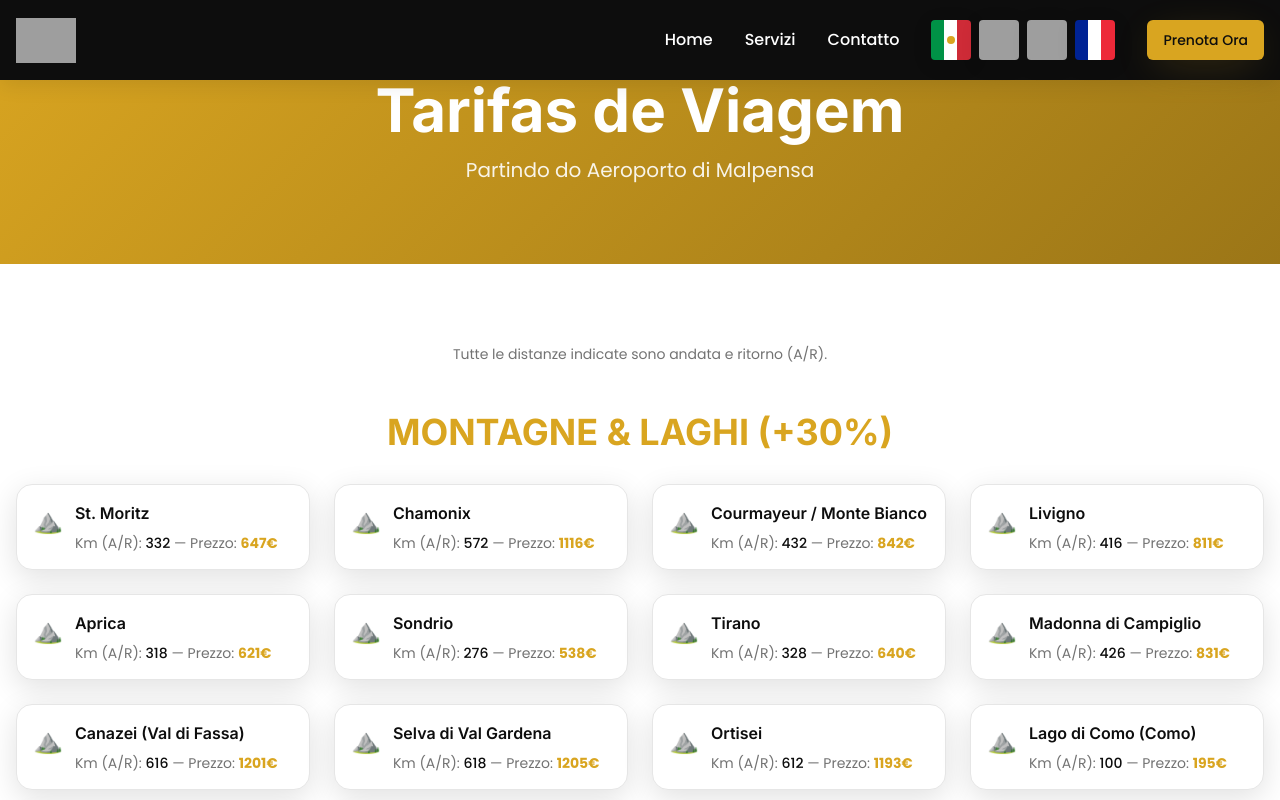
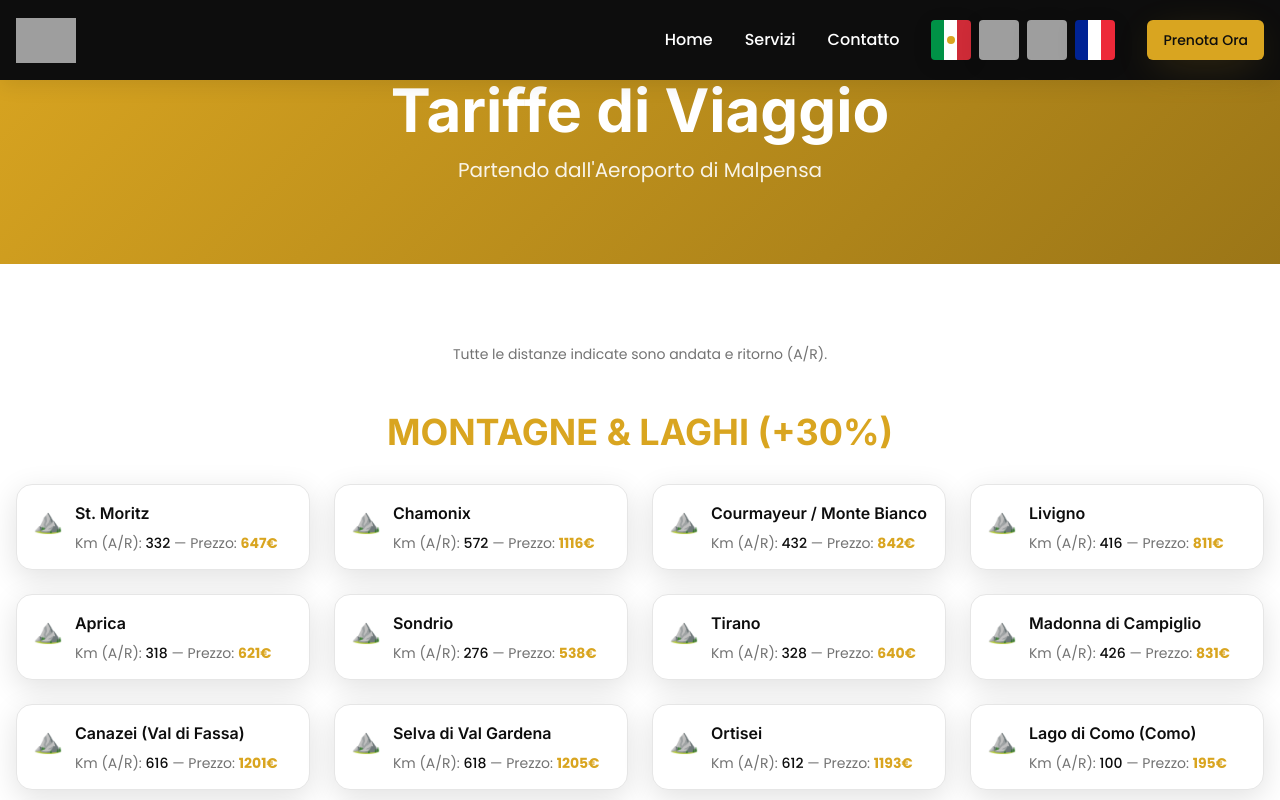
Before and after one commit to lovableatheris-sketch/milan-sightseeing-chauffeur, a React (Vite) app: page /tarifas in a window 1280 px wide. Shown: the top 800 px of the page. Built offline with nearby package versions, Linux system fonts and the light colour scheme; grey boxes are pictures that could not be loaded; the HTML template or start-up script is replaced by a standard one.

Commit message:
Fix translation on tariffs page

```diff
--- a/src/locales/translations.ts
+++ b/src/locales/translations.ts
@@ -109,6 +109,20 @@ export const translations = {
       title: "Tarifas de Viagem",
       description: "Confira nossas tarifas para destinos de montanha, lagos, praias e grandes cidades, partindo do Aeroporto di Malpensa.",
       viewAll: "Ver todas as tarifas",
+      pageTitle: "Tarifas de Viagem",
+      pageSubtitle: "Partindo do Aeroporto di Malpensa",
+      distanceNote: "Todas as distâncias indicadas são ida e volta (A/R).",
+      mountainsTitle: "MONTANHAS & LAGOS (+30%)",
+      seaTitle: "MAR & GRANDES CIDADES",
+      kmLabel: "Km (A/R):",
+      priceLabel: "Preço:",
+      ratesBox: {
+        baseRate: "Tarifa quilométrica base:",
+        mountainRate: "Lagos e Montanhas:",
+        hourlyRate: "Disposições horárias:",
+        olympicsRate: "Olimpíadas Milano-Cortina:",
+      },
+      bookNow: "Reserve Agora",
     },
     footer: {
       brand: "Sightseeing di Thomas Tagliatti",
@@ -229,6 +243,20 @@ export const translations = {
       title: "Travel Rates",
       description: "Check our rates for mountain, lake, beach and major city destinations, departing from Malpensa Airport.",
       viewAll: "View all rates",
+      pageTitle: "Travel Rates",
+      pageSubtitle: "Departing from Malpensa Airport",
+      distanceNote: "All distances indicated are round trip (A/R).",
+      mountainsTitle: "MOUNTAINS & LAKES (+30%)",
+      seaTitle: "SEA & MAJOR CITIES",
+      kmLabel: "Km (A/R):",
+      priceLabel: "Price:",
+      ratesBox: {
+        baseRate: "Base per-kilometer rate:",
+        mountainRate: "Lakes and Mountains:",
+        hourlyRate: "Hourly disposal:",
+        olympicsRate: "Milano-Cortina Olympics:",
+      },
+      bookNow: "Book Now",
     },
     footer: {
       brand: "Sightseeing di Thomas Tagliatti",
@@ -349,6 +377,20 @@ export const translations = {
       title: "Tariffe di Viaggio",
       description: "Consulta le nostre tariffe per destinazioni di montagna, laghi, mare e grandi città, partendo dall'Aeroporto di Malpensa.",
       viewAll: "Visualizza tutte le tariffe",
+      pageTitle: "Tariffe di Viaggio",
+      pageSubtitle: "Partendo dall'Aeroporto di Malpensa",
+      distanceNote: "Tutte le distanze indicate sono andata e ritorno (A/R).",
+      mountainsTitle: "MONTAGNE & LAGHI (+30%)",
+      seaTitle: "MARE & GRANDI CITTÀ",
+      kmLabel: "Km (A/R):",
+      priceLabel: "Prezzo:",
+      ratesBox: {
+        baseRate: "Tariffa chilometrica base:",
+        mountainRate: "Laghi e Montagne:",
+        hourlyRate: "Disposizioni orarie:",
+        olympicsRate: "Olimpiadi Milano-Cortina:",
+      },
+      bookNow: "Prenota ora",
     },
     footer: {
       brand: "Sightseeing di Thomas Tagliatti",
@@ -469,6 +511,20 @@ export const translations = {
       title: "Tarifs de Voyage",
       description: "Consultez nos tarifs pour les destinations de montagne, lacs, plages et grandes villes, au départ de l'Aéroport de Malpensa.",
       viewAll: "Voir tous les tarifs",
+      pageTitle: "Tarifs de Voyage",
+      pageSubtitle: "Au départ de l'Aéroport de Malpensa",
+      distanceNote: "Toutes les distances indiquées sont aller-retour (A/R).",
+      mountainsTitle: "MONTAGNES & LACS (+30%)",
+      seaTitle: "MER & GRANDES VILLES",
+      kmLabel: "Km (A/R):",
+      priceLabel: "Prix:",
+      ratesBox: {
+        baseRate: "Tarif kilométrique de base:",
+        mountainRate: "Lacs et Montagnes:",
+        hourlyRate: "Mise à disposition horaire:",
+        olympicsRate: "Jeux Olympiques Milano-Cortina:",
+      },
+      bookNow: "Réserver",
     },
     footer: {
       brand: "Sightseeing di Thomas Tagliatti",
--- a/src/pages/Tariffs.tsx
+++ b/src/pages/Tariffs.tsx
@@ -2,6 +2,8 @@ import Header from "@/components/Header";
 import Footer from "@/components/Footer";
 import { Button } from "@/components/ui/button";
 import { Card } from "@/components/ui/card";
+import { useLanguage } from "@/contexts/LanguageContext";
+import { translations } from "@/locales/translations";
 
 interface Destination {
   name: string;
@@ -10,6 +12,9 @@ interface Destination {
 }
 
 const Tariffs = () => {
+  const { language } = useLanguage();
+  const t = translations[language];
+
   const mountainDestinations: Destination[] = [
     { name: "St. Moritz", km: 332, price: 647 },
     { name: "Chamonix", km: 572, price: 1116 },
@@ -52,10 +57,10 @@ const Tariffs = () => {
         <section className="relative py-20 bg-gradient-luxury">
           <div className="container mx-auto px-4 text-center">
             <h1 className="text-4xl md:text-6xl font-heading font-bold text-primary-foreground mb-4 animate-fade-in">
-              Tarifas de Viagem
+              {t.tariffs.pageTitle}
             </h1>
             <p className="text-lg md:text-xl text-primary-foreground/90 max-w-2xl mx-auto animate-fade-in">
-              Partindo do Aeroporto di Malpensa
+              {t.tariffs.pageSubtitle}
             </p>
           </div>
         </section>
@@ -65,13 +70,13 @@ const Tariffs = () => {
           <div className="container mx-auto px-4">
             {/* Subtitle */}
             <p className="text-center text-muted-foreground text-sm mb-12 animate-fade-in">
-              Tutte le distanze indicate sono andata e ritorno (A/R).
+              {t.tariffs.distanceNote}
             </p>
 
             {/* Section 1: MONTAGNE & LAGHI */}
             <div className="mb-16 animate-fade-in">
               <h2 className="text-3xl md:text-4xl font-heading font-bold text-center mb-8 uppercase text-luxury-gold">
-                Montagne & Laghi (+30%)
+                {t.tariffs.mountainsTitle}
               </h2>
               <div className="grid grid-cols-1 md:grid-cols-2 lg:grid-cols-3 xl:grid-cols-4 gap-6">
                 {mountainDestinations.map((dest, index) => (
@@ -84,7 +89,7 @@ const Tariffs = () => {
                       <div className="flex-1">
                         <h3 className="font-semibold text-foreground mb-2">{dest.name}</h3>
                         <p className="text-sm text-muted-foreground">
-                          Km (A/R): <span className="font-medium text-foreground">{dest.km}</span> — Prezzo:{" "}
+                          {t.tariffs.kmLabel} <span className="font-medium text-foreground">{dest.km}</span> — {t.tariffs.priceLabel}{" "}
                           <span className="font-bold text-luxury-gold">{dest.price}€</span>
                         </p>
                       </div>
@@ -97,7 +102,7 @@ const Tariffs = () => {
             {/* Section 2: MARE & GRANDI CITTÀ */}
             <div className="mb-16 animate-fade-in">
               <h2 className="text-3xl md:text-4xl font-heading font-bold text-center mb-8 uppercase text-luxury-gold">
-                Mare & Grandi Città
+                {t.tariffs.seaTitle}
               </h2>
               <div className="grid grid-cols-1 md:grid-cols-2 lg:grid-cols-3 xl:grid-cols-4 gap-6">
                 {seaDestinations.map((dest, index) => (
@@ -110,7 +115,7 @@ const Tariffs = () => {
                       <div className="flex-1">
                         <h3 className="font-semibold text-foreground mb-2">{dest.name}</h3>
                         <p className="text-sm text-muted-foreground">
-                          Km (A/R): <span className="font-medium text-foreground">{dest.km}</span> — Prezzo:{" "}
+                          {t.tariffs.kmLabel} <span className="font-medium text-foreground">{dest.km}</span> — {t.tariffs.priceLabel}{" "}
                           <span className="font-bold text-luxury-gold">{dest.price}€</span>
                         </p>
                       </div>
@@ -124,16 +129,16 @@ const Tariffs = () => {
             <div className="mb-12 p-8 rounded-2xl bg-accent/20 border border-accent/30 shadow-card animate-fade-in">
               <div className="max-w-3xl mx-auto space-y-3 text-center">
                 <p className="text-foreground">
-                  <span className="font-semibold">Tariffa chilometrica base:</span> €1,50/km
+                  <span className="font-semibold">{t.tariffs.ratesBox.baseRate}</span> €1,50/km
                 </p>
                 <p className="text-foreground">
-                  <span className="font-semibold">Laghi e Montagne:</span> +30% (→ €1,95/km)
+                  <span className="font-semibold">{t.tariffs.ratesBox.mountainRate}</span> +30% (→ €1,95/km)
                 </p>
                 <p className="text-foreground">
-                  <span className="font-semibold">Disposizioni orarie:</span> €90/ora
+                  <span className="font-semibold">{t.tariffs.ratesBox.hourlyRate}</span> €90/ora
                 </p>
                 <p className="text-foreground">
-                  <span className="font-semibold">Olimpiadi Milano-Cortina:</span> €100/ora + €1,90/km
+                  <span className="font-semibold">{t.tariffs.ratesBox.olympicsRate}</span> €100/ora + €1,90/km
                 </p>
               </div>
             </div>
@@ -145,7 +150,7 @@ const Tariffs = () => {
                 size="lg"
                 className="bg-luxury-gold hover:bg-luxury-gold/90 text-white font-semibold px-12 py-6 rounded-full shadow-luxury hover:shadow-elegant transition-all duration-300 hover:scale-105 text-lg"
               >
-                Prenota ora
+                {t.tariffs.bookNow}
               </Button>
             </div>
           </div>
```
